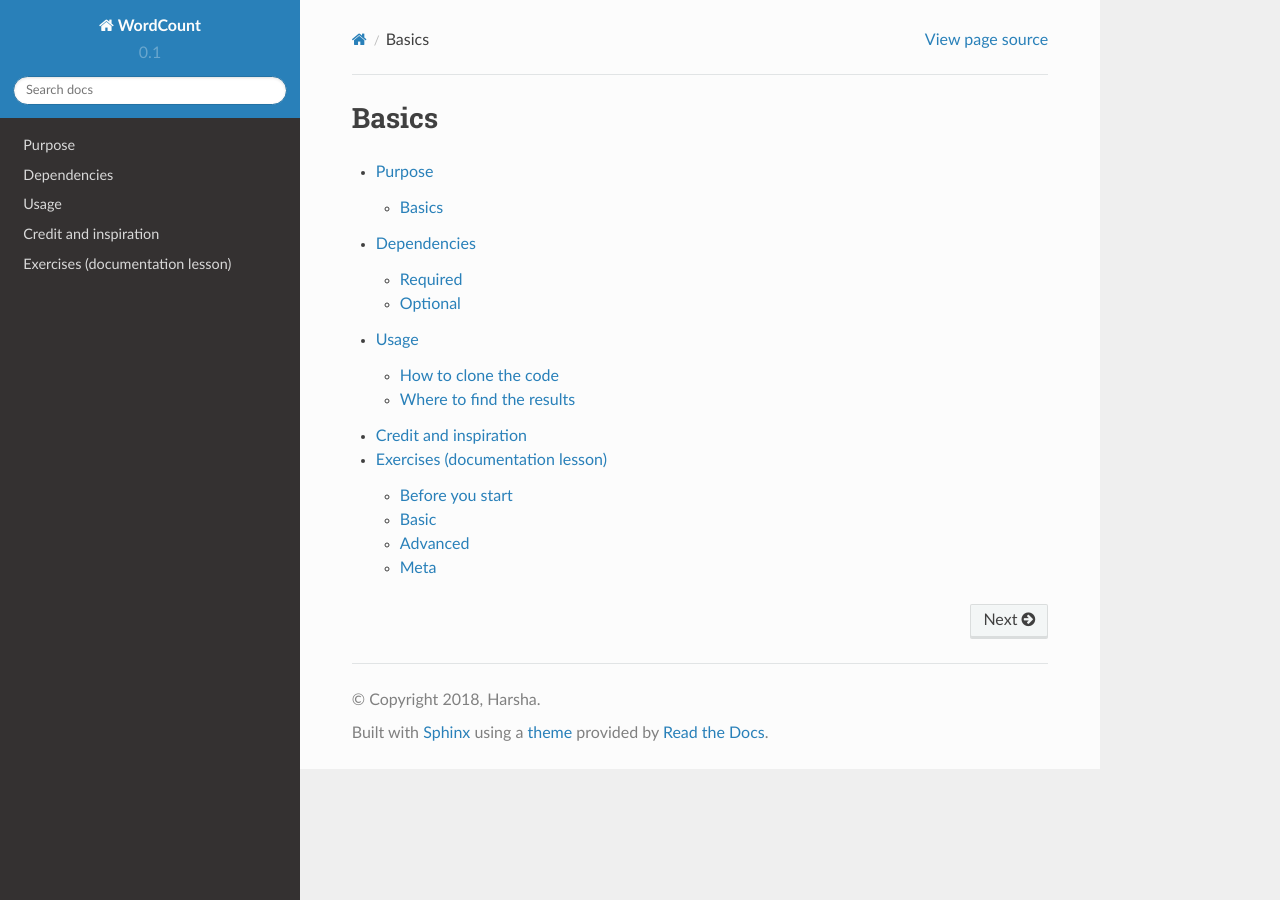
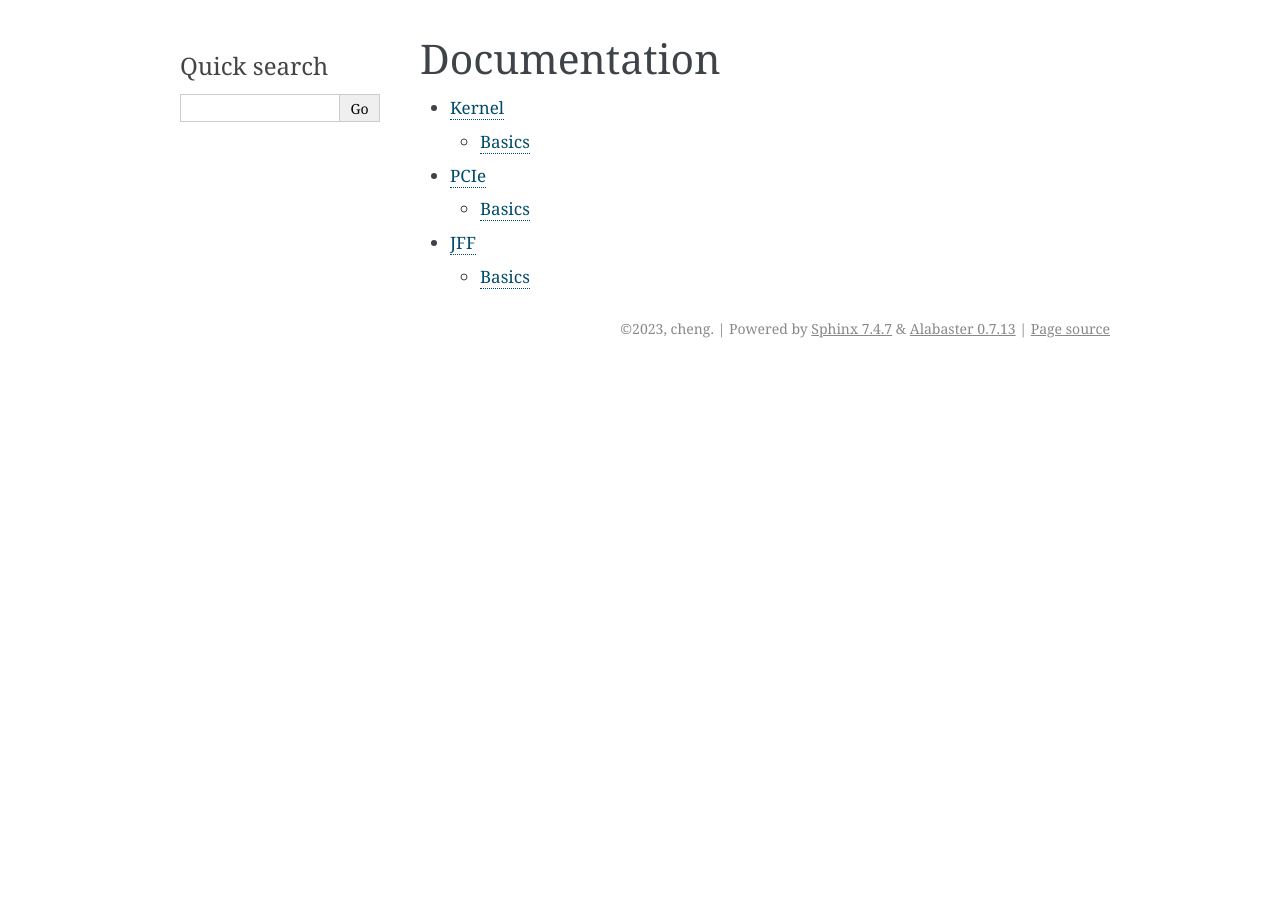
Before and after one commit to chengzi235/cheng, a Sphinx documentation site: the page built from doc/index.rst, in a window 1280 px wide. Built offline with Sphinx 7.4.7, drawn with Linux system fonts in a browser that asks for light colours.

Commit message:
Initialize
Based on the documentation example, initialize my
own documentation environment.

Signed-off-by: cheng <chengzi235@gmail.com>

```diff
--- a/doc/conf.py
+++ b/doc/conf.py
@@ -47,8 +47,8 @@ master_doc = 'index'
 
 # General information about the project.
 project = 'WordCount'
-copyright = '2018, Harsha'
-author = 'Harsha'
+copyright = '2023, cheng'
+author = 'cheng'
 
 # The version info for the project you're documenting, acts as replacement for
 # |version| and |release|, also used in various other places throughout the
@@ -64,7 +64,7 @@ release = '0.1'
 #
 # This is also used if you do content translation via gettext catalogs.
 # Usually you set "language" from the command line for these cases.
-language = None
+language = 'en'
 
 # List of patterns, relative to source directory, that match files and
 # directories to ignore when looking for source files.
@@ -83,7 +83,8 @@ todo_include_todos = False
 # The theme to use for HTML and HTML Help pages.  See the documentation for
 # a list of builtin themes.
 #
-html_theme = 'sphinx_rtd_theme'
+#html_theme = 'sphinx_rtd_theme'
+html_theme = 'alabaster'
 
 # Theme options are theme-specific and customize the look and feel of a theme
 # further.  For a list of options available for each theme, see the
@@ -140,7 +141,7 @@ latex_elements = {
 #  author, documentclass [howto, manual, or own class]).
 latex_documents = [
     (master_doc, 'WordCount.tex', 'WordCount Documentation',
-     'Harsha', 'manual'),
+     'cheng', 'manual'),
 ]
 
 
--- a/doc/dependencies.rst
+++ /dev/null
@@ -1,17 +0,0 @@
-
-
-Dependencies
-============
-
-Required
---------
-
-- Python
-- Numpy
-- Matplotlib
-
-
-Optional
---------
-
-- Docker
--- a/doc/exercises.rst
+++ /dev/null
@@ -1,49 +0,0 @@
-
-
-Exercises (documentation lesson)
-================================
-
-Before you start
-----------------
-
-- Discuss the exercise idea with the classroom.
-- Distribute exercises among groups of 2-3 persons.
-- Open a GitHub issue and inform the community about the problem and how you
-  plan to solve it. Discuss why we do this.
-- Fork this project.
-- Commit to your fork. In your commit message auto-close the issue you have addressed.
-- Submit a pull request.
-- We then review the pull requests.
-- After the pull requests are merged we verify that documentation updates itself.
-
-
-Basic
------
-
-- Document the purpose of this example code.
-- Document how to clone the code.
-- Describe the project tree structure.
-- Write a sentence or two about Zipf's law and link to Wikipedia
-  (coordinate with the group working on the previous exercise).
-- Document how to check the code style with ``pycodestyle``.
-- Give other developers hints on how they can contribute to the documentation.
-- Document how to build the documentation locally
-  (coordinate with the group working on the previous exercise).
-- Add an example output.
-- Add an example plot
-  (coordinate with the group working on the previous exercise).
-- Document where/how to ask for help.
-- Add a math equation somewhere.
-
-
-Advanced
---------
-
-- Add a test and document how to run it.
-- Add the possibility to auto-document Python code.
-
-
-Meta
-----
-
-- Add new exercises ideas for future workshops (edit this file).
--- a/doc/index.rst
+++ b/doc/index.rst
@@ -4,14 +4,12 @@
    table of contents
 
 
-Basics
-==========
+Documentation
+==============
 
 .. toctree::
    :maxdepth: 2
 
-   purpose.rst
-   dependencies.rst
-   usage.rst
-   credit.rst
-   exercises.rst
+   kernel/kernel.rst
+   pcie/pcie.rst
+   jff/jff.rst
--- a/doc/purpose.rst
+++ b/doc/kernel/kernel.rst
@@ -1,7 +1,7 @@
 
 
-Purpose
-=======
+Kernel
+======
 
 Write me ...
 
--- a/doc/usage.rst
+++ /dev/null
@@ -1,17 +0,0 @@
-
-
-Usage
-=====
-
-
-How to clone the code
----------------------
-
-Write me ...
-
-
-
-Where to find the results
--------------------------
-
-Write me ...
```
Also changed, not shown: README.md (+2 -2 lines), doc/credit.rst (deleted, +0 -7 lines), doc/jff/jff.rst (added, +7 -0 lines), doc/pcie/pcie.rst (added, +7 -0 lines), 1 other file.
